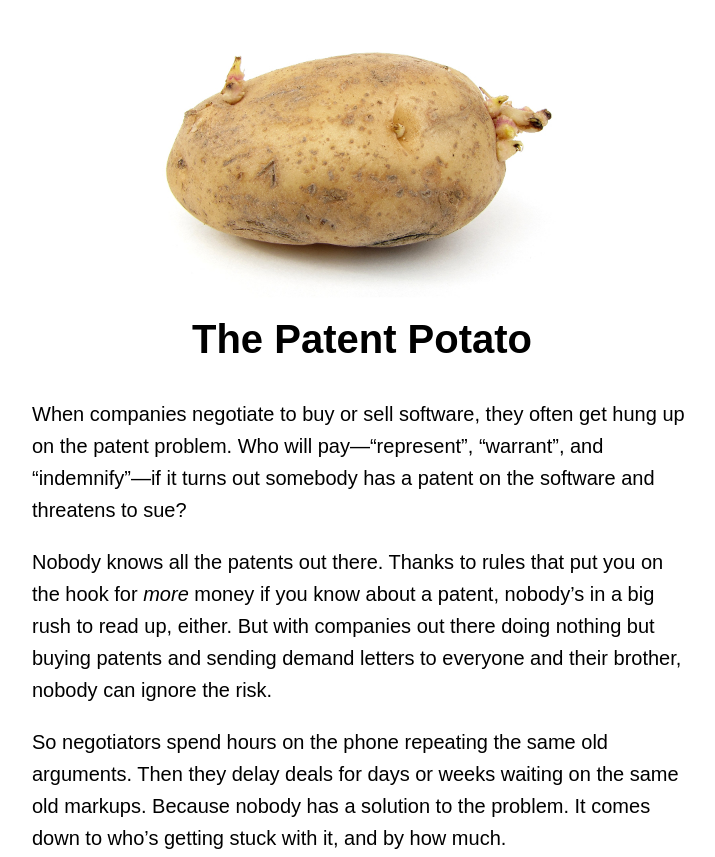
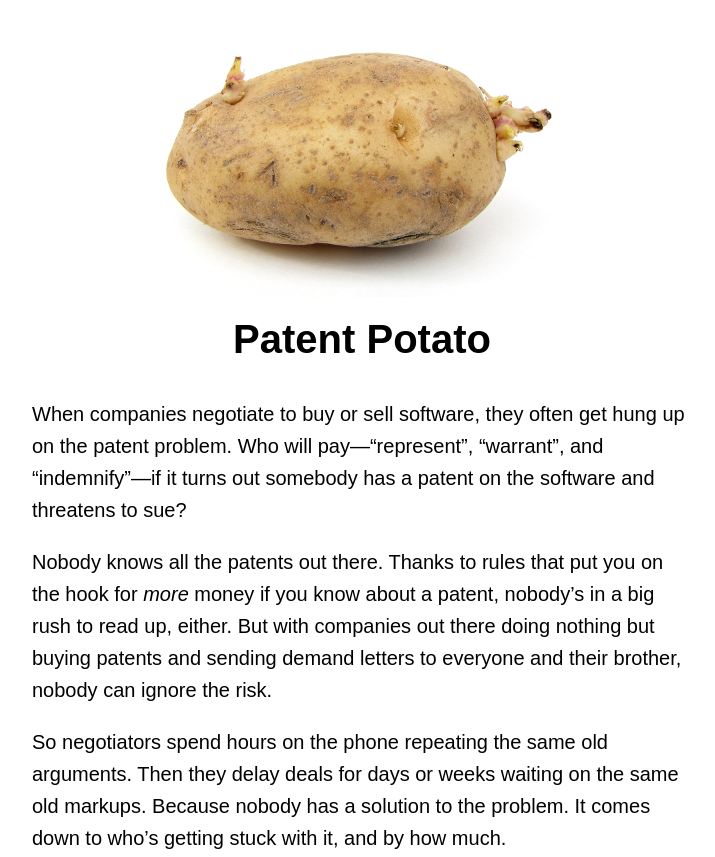
Before and after one commit to patentpotato/patentpotato.com, a plain HTML site: page index.html in a window 1280 px wide. Shown: the top 857 px of the page, without its empty margins (278-993 px from the left). Drawn offline with Linux system fonts and the light colour scheme.

Commit message:
Remove "The" from title

```diff
--- a/index.html
+++ b/index.html
@@ -9,7 +9,7 @@
 <body>
   <header role="banner">
     <img class="potato" alt="potato" src="potato.jpg">
-    <h1>The Patent Potato</h1>
+    <h1>Patent Potato</h1>
   </header>
   <main role="main">
     <p>When companies negotiate to buy or sell software, they often get hung up on the patent problem. Who will pay—“represent”, “warrant”, and “indemnify”—if it turns out somebody has a patent on the software and threatens to sue?</p>
```
